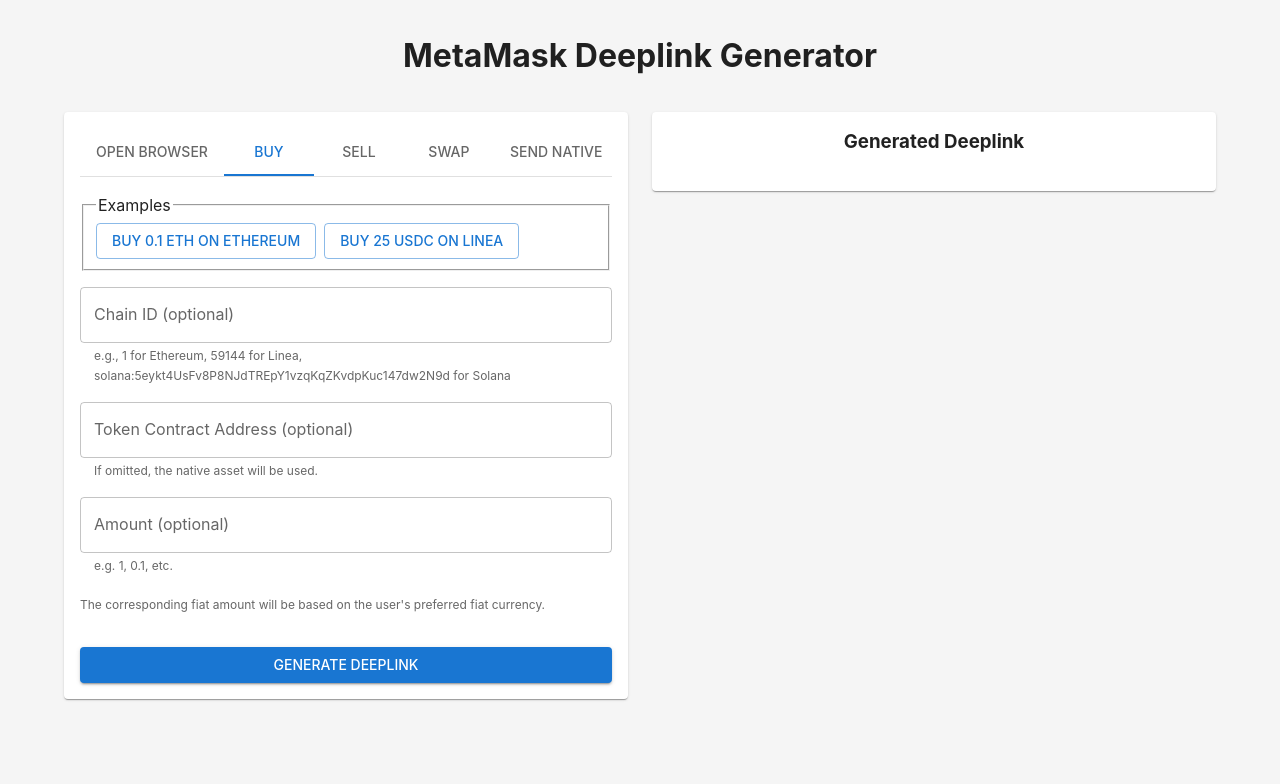
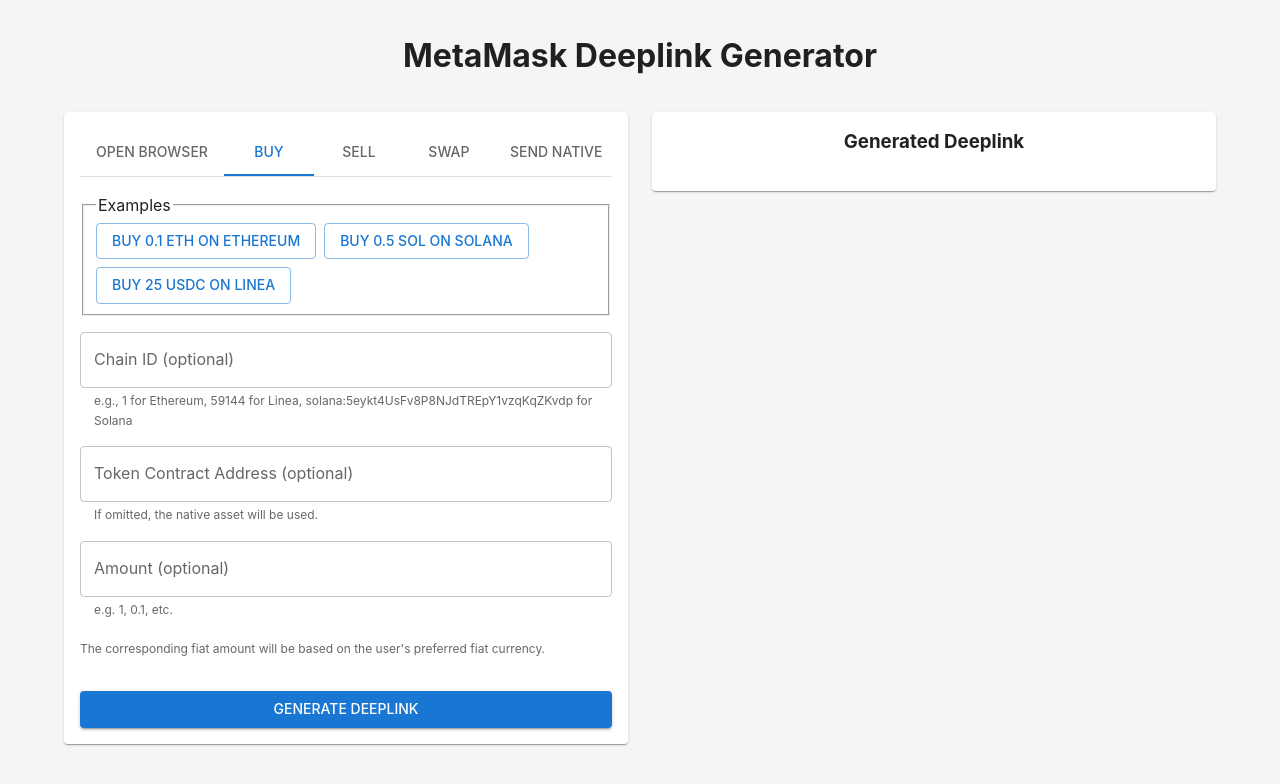
Before and after one commit to Montoya/deeplinker, a React (Vite) app: page / in a window 1280 px wide. Both pictures are taken after a click on the tab "BUY". Shown: the top 784 px of the page. Built offline with nearby package versions, Linux system fonts and the light colour scheme.

Commit message:
Support Solana

```diff
--- a/src/components/BuyForm.jsx
+++ b/src/components/BuyForm.jsx
@@ -38,11 +38,10 @@
           <Button
             variant="outlined"
             onClick={() => {
-              setValue('chainId', 'solana:5eykt4UsFv8P8NJdTREpY1vzqKqZKvdpKuc147dw2N9d');
+              setValue('chainId', 'solana:5eykt4UsFv8P8NJdTREpY1vzqKqZKvdp');
               setValue('address', '');
               setValue('amount', '0.5');
             }}
-            sx={{ display: 'none' }}
           >
             Buy 0.5 SOL on Solana
           </Button>
@@ -69,7 +68,7 @@
             label="Chain ID (optional)"
             fullWidth
             {...field} // Spread the field props
-            helperText={'e.g., 1 for Ethereum, 59144 for Linea, solana:5eykt4UsFv8P8NJdTREpY1vzqKqZKvdpKuc147dw2N9d for Solana'}
+            helperText={'e.g., 1 for Ethereum, 59144 for Linea, solana:5eykt4UsFv8P8NJdTREpY1vzqKqZKvdp for Solana'}
           />
         )}
       />
--- a/src/components/SellForm.jsx
+++ b/src/components/SellForm.jsx
@@ -38,11 +38,10 @@
           <Button
             variant="outlined"
             onClick={() => {
-              setValue('chainId', 'solana:5eykt4UsFv8P8NJdTREpY1vzqKqZKvdpKuc147dw2N9d');
+              setValue('chainId', 'solana:5eykt4UsFv8P8NJdTREpY1vzqKqZKvdp');
               setValue('address', '');
               setValue('amount', '0.5');
             }}
-            sx={{ display: 'none' }}
           >
             Sell 0.5 SOL on Solana
           </Button>
@@ -69,7 +68,7 @@
             label="Chain ID (optional)"
             fullWidth
             {...field} // Spread the field props
-            helperText={'e.g., 1 for Ethereum, 59144 for Linea, solana:5eykt4UsFv8P8NJdTREpY1vzqKqZKvdpKuc147dw2N9d for Solana'}
+            helperText={'e.g., 1 for Ethereum, 59144 for Linea, solana:5eykt4UsFv8P8NJdTREpY1vzqKqZKvdp for Solana'}
           />
         )}
       />
```
